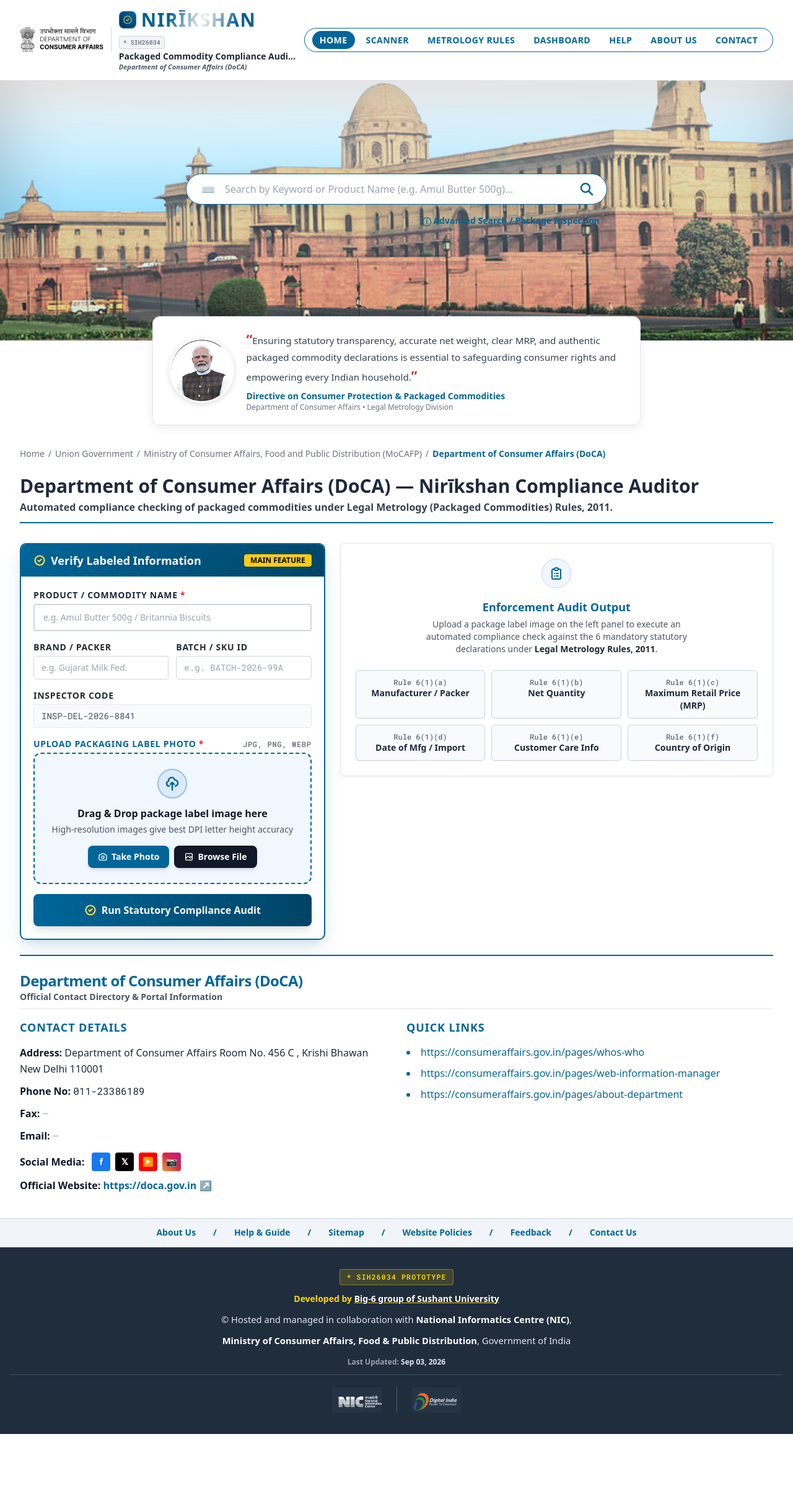
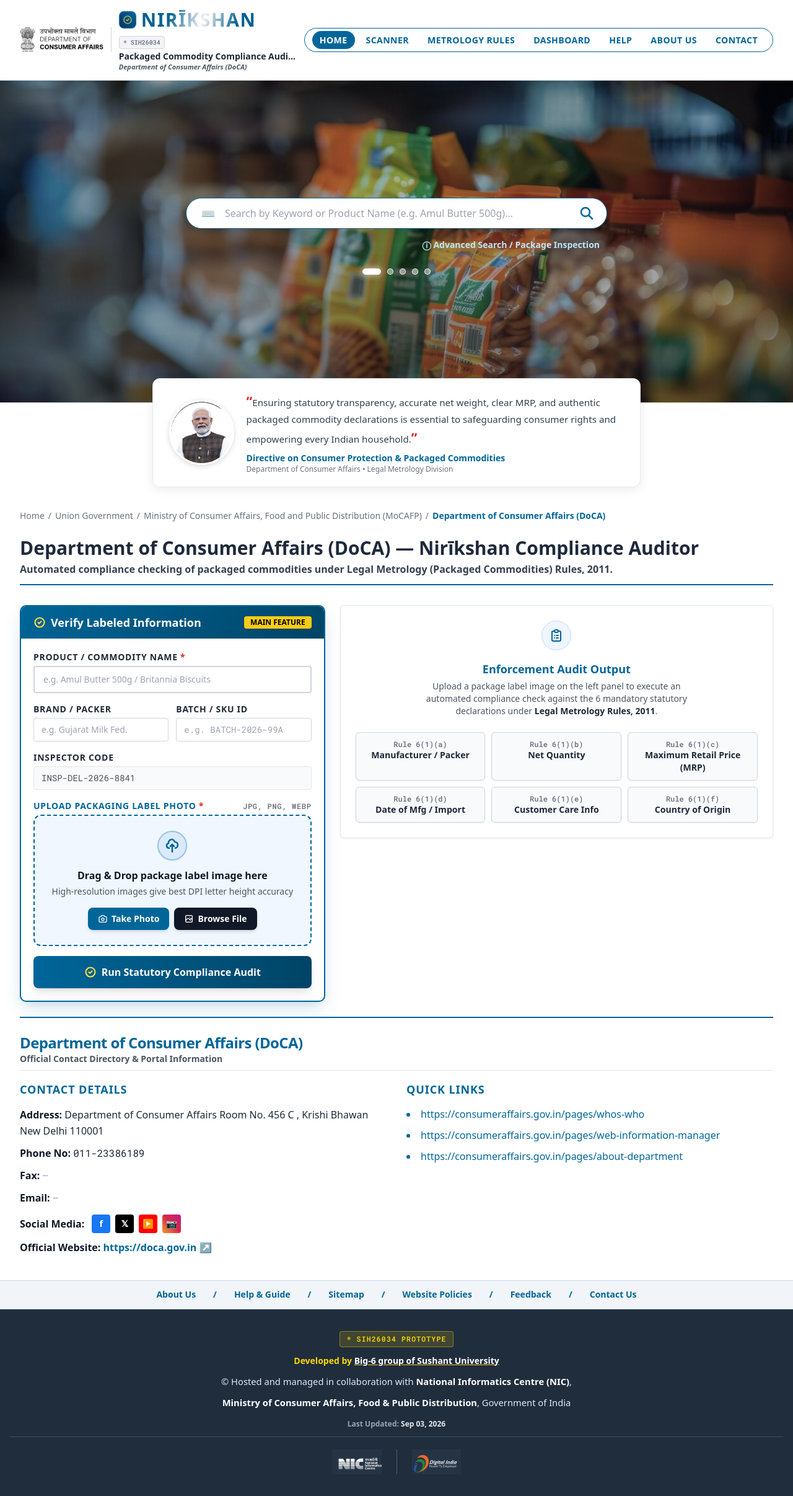
Before and after one commit to Chuni-lal/Nirikshan, a FastAPI app: page / in a window 1280 px wide. Shown: the part 34-2447 px from the top of the page at 62% size. Before the commit the page ends 2347 px from the top, so only its background shows below. Run offline with FastAPI, Linux system fonts and the light colour scheme; some libraries are stand-ins or nearby versions; grey boxes are pictures that could not be loaded.

Commit message:
feat: add 5-image hero background slideshow with 5s interval and fix audit matrix table pass/fail box vertical alignment

```diff
--- a/web/static/css/styles.css
+++ b/web/static/css/styles.css
@@ -180,22 +180,77 @@ body.dark-mode .nirikshan-shimmer-text {
 }
 
 /* ==========================================================================
-   HERO BANNER SECTION (IGOD Style with banner-inner.jpg)
+   HERO BANNER SECTION (IGOD Style with Image Slider Background)
    ========================================================================== */
 .hero-banner-igod {
   position: relative;
-  background-image: url('/assets/banner-inner.jpg');
-  background-size: cover;
-  background-position: center center;
-  background-repeat: no-repeat;
-  min-height: 420px;
+  min-height: 520px;
   width: 100%;
   display: flex;
   flex-direction: column;
   justify-content: center;
   align-items: center;
-  padding: 3.5rem 1.5rem 5.5rem 1.5rem;
-  box-shadow: inset 0 0 120px rgba(0, 0, 0, 0.22);
+  padding: 4.5rem 1.5rem 5.5rem 1.5rem;
+  overflow: hidden;
+}
+
+.hero-bg-slider-container {
+  position: absolute;
+  top: 0;
+  left: 0;
+  width: 100%;
+  height: 100%;
+  overflow: hidden;
+  z-index: 0;
+}
+
+.hero-bg-track {
+  display: flex;
+  width: 500%; /* 5 slides */
+  height: 100%;
+  transition: transform 1.2s cubic-bezier(0.25, 1, 0.5, 1);
+  will-change: transform;
+}
+
+.hero-bg-slide {
+  width: 20%; /* 100% / 5 */
+  height: 100%;
+  background-size: cover;
+  background-position: center center;
+  background-repeat: no-repeat;
+  flex-shrink: 0;
+}
+
+.hero-bg-overlay {
+  position: absolute;
+  inset: 0;
+  background: linear-gradient(180deg, rgba(15, 23, 42, 0.28) 0%, rgba(15, 23, 42, 0.42) 100%);
+  box-shadow: inset 0 0 140px rgba(0, 0, 0, 0.35);
+  pointer-events: none;
+}
+
+/* Slider Dots Styling */
+.hero-slider-dot {
+  width: 10px;
+  height: 10px;
+  border-radius: 9999px;
+  background-color: rgba(255, 255, 255, 0.45);
+  border: 1.5px solid rgba(255, 255, 255, 0.85);
+  transition: all 0.3s ease;
+  cursor: pointer;
+  padding: 0;
+}
+
+.hero-slider-dot:hover {
+  background-color: rgba(255, 255, 255, 0.95);
+  transform: scale(1.15);
+}
+
+.hero-slider-dot.active {
+  width: 30px;
+  background-color: #FFFFFF;
+  border-color: #FFFFFF;
+  box-shadow: 0 0 12px rgba(255, 255, 255, 0.8);
 }
 
 .hero-search-capsule {
@@ -377,6 +432,14 @@ body.font-lg { --base-font-size: 18px; }
   border: 2px solid #10B981 !important;
   font-weight: 800;
   box-shadow: 0 1px 3px rgba(16, 185, 129, 0.25);
+  display: inline-flex;
+  flex-direction: column;
+  align-items: center;
+  justify-content: center;
+  min-width: 68px;
+  padding: 6px 12px;
+  border-radius: 8px;
+  line-height: 1.2;
 }
 
 .badge-infraction {
@@ -385,6 +448,14 @@ body.font-lg { --base-font-size: 18px; }
   border: 2px solid #EF4444 !important;
   font-weight: 800;
   box-shadow: 0 1px 3px rgba(239, 68, 68, 0.25);
+  display: inline-flex;
+  flex-direction: column;
+  align-items: center;
+  justify-content: center;
+  min-width: 68px;
+  padding: 6px 12px;
+  border-radius: 8px;
+  line-height: 1.2;
 }
 
 .badge-warning {
@@ -410,11 +481,13 @@ body.font-lg { --base-font-size: 18px; }
   letter-spacing: 0.05em;
   padding: 0.9rem 1rem;
   text-align: left;
+  vertical-align: middle !important;
 }
 
 .gov-table td {
   padding: 0.9rem 1rem;
   border-bottom: 1px solid var(--nic-border);
+  vertical-align: middle !important;
 }
 
 .gov-table tbody tr:nth-child(even) {
--- a/web/static/js/scanner.js
+++ b/web/static/js/scanner.js
@@ -247,16 +247,17 @@ document.addEventListener('DOMContentLoaded', () => {
                     : '<span class="text-gray-400 italic">No declaration detected</span>';
 
                 tr.innerHTML = `
-                    <td class="font-mono font-bold text-[#1A365D]">${r.rule_id}</td>
-                    <td>
+                    <td class="font-mono font-bold text-[#1A365D] text-center" style="vertical-align: middle;">${r.rule_id}</td>
+                    <td style="vertical-align: middle;">
                         <div class="font-bold text-gray-800 text-xs">${r.rule_name}</div>
                         <div class="text-[11px] text-gray-500 font-mono">${r.section}</div>
                     </td>
-                    <td class="text-xs font-mono">${snippets}</td>
-                    <td>
-                        <span class="px-2.5 py-1 rounded-md text-xs font-black shadow-sm ${isPass ? 'badge-compliant border-2 border-emerald-500 bg-emerald-50 text-emerald-900' : 'badge-infraction border-2 border-rose-500 bg-rose-50 text-rose-900'}">
-                            ${isPass ? '✓ PASS' : '✕ FAIL'}
-                        </span>
+                    <td class="text-xs font-mono leading-relaxed" style="vertical-align: middle; max-width: 380px;">${snippets}</td>
+                    <td class="text-center whitespace-nowrap" style="vertical-align: middle;">
+                        <div class="inline-flex flex-col items-center justify-center px-3 py-1.5 rounded-lg text-xs font-black shadow-sm ${isPass ? 'badge-compliant' : 'badge-infraction'}">
+                            <span class="text-sm font-black leading-none mb-0.5">${isPass ? '✓' : '✕'}</span>
+                            <span class="tracking-wide">${isPass ? 'PASS' : 'FAIL'}</span>
+                        </div>
                     </td>
                 `;
                 rulesMatrixTbody.appendChild(tr);
@@ -299,3 +300,49 @@ document.addEventListener('DOMContentLoaded', () => {
         resultsPanel.scrollIntoView({ behavior: 'smooth' });
     }
 });
+
+// ==========================================================================
+// HERO BACKGROUND SLIDESHOW (5-Second Automatic Slide Transition)
+// ==========================================================================
+let heroBgCurrentIndex = 0;
+let heroBgInterval = null;
+const TOTAL_HERO_SLIDES = 5;
+
+window.updateHeroBgSlide = function(index) {
+    const track = document.getElementById('heroBgTrack');
+    const dots = document.querySelectorAll('.hero-slider-dot');
+    if (!track) return;
+
+    heroBgCurrentIndex = (index + TOTAL_HERO_SLIDES) % TOTAL_HERO_SLIDES;
+    const offset = -(heroBgCurrentIndex * (100 / TOTAL_HERO_SLIDES));
+    track.style.transform = `translateX(${offset}%)`;
+
+    dots.forEach((dot, idx) => {
+        if (idx === heroBgCurrentIndex) {
+            dot.classList.add('active');
+        } else {
+            dot.classList.remove('active');
+        }
+    });
+};
+
+window.nextHeroBgSlide = function() {
+    window.updateHeroBgSlide(heroBgCurrentIndex + 1);
+};
+
+window.goToBgSlide = function(index) {
+    window.updateHeroBgSlide(index);
+    window.resetHeroBgTimer();
+};
+
+window.resetHeroBgTimer = function() {
+    if (heroBgInterval) clearInterval(heroBgInterval);
+    heroBgInterval = setInterval(window.nextHeroBgSlide, 5000);
+};
+
+// Start background slideshow when DOM is ready
+document.addEventListener('DOMContentLoaded', () => {
+    if (document.getElementById('heroBgTrack')) {
+        window.resetHeroBgTimer();
+    }
+});
--- a/web/templates/index.html
+++ b/web/templates/index.html
@@ -8,7 +8,7 @@
     <link rel="icon" type="image/png" href="/assets/Logo.png">
     <!-- Tailwind CSS via CDN -->
     <script src="https://cdn.tailwindcss.com"></script>
-    <link rel="stylesheet" href="/static/css/styles.css">
+    <link rel="stylesheet" href="/static/css/styles.css?v=3">
 </head>
 <body class="font-sans antialiased bg-white text-[#1E293B] overflow-x-hidden max-w-full">
 
@@ -106,10 +106,23 @@
     </div>
 
     <!-- ==========================================================================
-         3. HERO BANNER SECTION (Uses banner-inner.jpg background)
+         3. HERO BANNER SECTION (Sliding Background Images with 5s Interval)
          ========================================================================== -->
     <section class="hero-banner-igod border-b border-gray-300">
-        <div class="w-full max-w-4xl mx-auto text-center space-y-4 px-2">
+        <!-- Animated Background Slider Track -->
+        <div class="hero-bg-slider-container">
+            <div class="hero-bg-track" id="heroBgTrack">
+                <div class="hero-bg-slide" style="background-image: url('/assets/an-upclose-shot-of-the-apps-barcode-scanner-allowing-users-to-quickly-and-accurately-log-their-food-intake-by-simply-scanning-the-barcode-of-any-packaged-item-photo.jpg');"></div>
+                <div class="hero-bg-slide" style="background-image: url('/assets/Gemini_Generated_Image_8aanxi8aanxi8aan.png');"></div>
+                <div class="hero-bg-slide" style="background-image: url('/assets/Gemini_Generated_Image_bc1y3vbc1y3vbc1y.png');"></div>
+                <div class="hero-bg-slide" style="background-image: url('/assets/nirikshan.png');"></div>
+                <div class="hero-bg-slide" style="background-image: url('/assets/person-reading-nutritional-label-on-snack-package-in-grocery-store-free-photo.jpg');"></div>
+            </div>
+            <!-- Dark Overlay Gradient -->
+            <div class="hero-bg-overlay"></div>
+        </div>
+
+        <div class="relative z-10 w-full max-w-4xl mx-auto text-center space-y-4 px-2">
 
             <!-- Central Search Capsule -->
             <div class="hero-search-capsule mx-auto">
@@ -123,9 +136,18 @@
 
             <!-- Advanced Search Sublink -->
             <div class="text-right max-w-2xl mx-auto pr-2">
-                <a href="#scanner-workbench" class="text-xs sm:text-sm font-semibold text-[#006699] hover:underline flex items-center justify-end gap-1">
+                <a href="#scanner-workbench" class="text-xs sm:text-sm font-bold text-sky-200 hover:text-white hover:underline flex items-center justify-end gap-1 drop-shadow-md">
                     <span>ⓘ Advanced Search / Package Inspection</span>
                 </a>
+            </div>
+
+            <!-- Slide Indicators / Dots -->
+            <div class="flex items-center justify-center gap-2.5 pt-3" id="heroBgDots">
+                <button type="button" class="hero-slider-dot active" onclick="goToBgSlide(0)" title="Slide 1"></button>
+                <button type="button" class="hero-slider-dot" onclick="goToBgSlide(1)" title="Slide 2"></button>
+                <button type="button" class="hero-slider-dot" onclick="goToBgSlide(2)" title="Slide 3"></button>
+                <button type="button" class="hero-slider-dot" onclick="goToBgSlide(3)" title="Slide 4"></button>
+                <button type="button" class="hero-slider-dot" onclick="goToBgSlide(4)" title="Slide 5"></button>
             </div>
 
         </div>
@@ -382,10 +404,10 @@
                                     <table class="gov-table">
                                         <thead>
                                             <tr>
-                                                <th>Rule ID</th>
-                                                <th>Statutory Clause</th>
-                                                <th>Extracted Snippet</th>
-                                                <th>Verdict</th>
+                                                <th class="w-20 text-center" style="vertical-align: middle;">Rule ID</th>
+                                                <th style="vertical-align: middle;">Statutory Clause</th>
+                                                <th style="vertical-align: middle;">Extracted Snippet</th>
+                                                <th class="w-28 text-center" style="vertical-align: middle;">Verdict</th>
                                             </tr>
                                         </thead>
                                         <tbody id="rules-matrix-tbody">
@@ -1003,7 +1025,7 @@
     <div id="toast-container" class="fixed bottom-4 right-4 z-50 space-y-2"></div>
 
     <!-- Scanner JavaScript -->
-    <script src="/static/js/scanner.js"></script>
+    <script src="/static/js/scanner.js?v=3"></script>
 
     <script>
         function toggleTheme() {
```
Also changed, not shown: assets/SU.jpeg (added), assets/an-upclose-shot-of-the-apps-barcode-scanner-allowing-users-to-quickly-and-accurately-log-their-food-intake-by-simply-scanning-the-barcode-of-any-packaged-item-photo.jpg (added), assets/banner-inner.jpg (deleted), assets/indiagate.jpg (deleted), assets/person-reading-nutritional-label-on-snack-package-in-grocery-store-free-photo.jpg (added), 4 other files.
